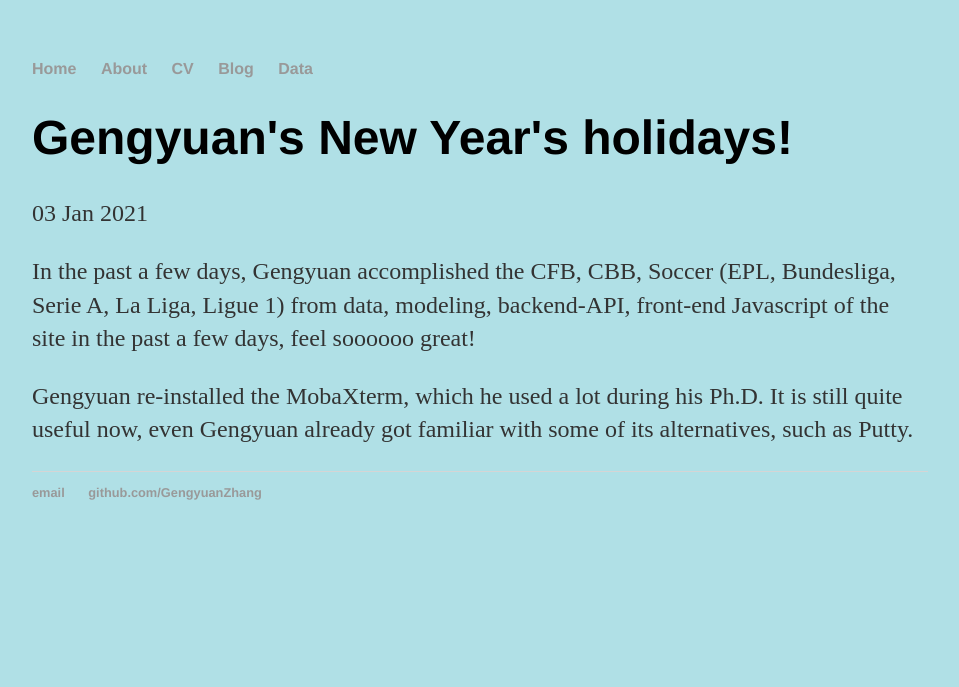
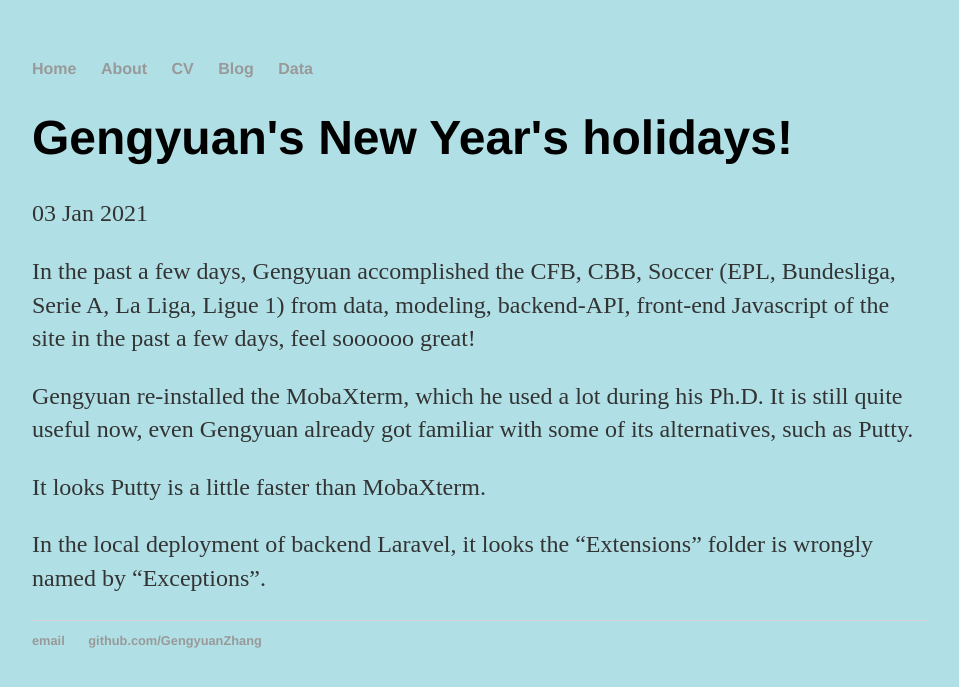
Before and after one commit to GengyuanZhang/GengyuanZhang.github.io, a Jekyll site: the page built from _posts/2021-01-03-gengyuan-zhang-full-stack-progress.md, in a window 1280 px wide. Shown: the top 687 px of the page, without its empty margins (160-1119 px from the left). Built offline with Jekyll 4.4.1, drawn with Linux system fonts in a browser that asks for light colours.

Commit message:
Update 2021-01-03-gengyuan-zhang-full-stack-progress.md

```diff
--- a/_posts/2021-01-03-gengyuan-zhang-full-stack-progress.md
+++ b/_posts/2021-01-03-gengyuan-zhang-full-stack-progress.md
@@ -7,3 +7,7 @@ date: 2021-01-03
 In the past a few days, Gengyuan accomplished the CFB, CBB, Soccer (EPL, Bundesliga, Serie A, La Liga, Ligue 1) from data, modeling, backend-API, front-end Javascript of the site in the past a few days, feel soooooo great!
 
 Gengyuan re-installed the MobaXterm, which he used a lot during his Ph.D. It is still quite useful now, even Gengyuan already got familiar with some of its alternatives, such as Putty.
+
+It looks Putty is a little faster than MobaXterm.
+
+In the local deployment of backend Laravel, it looks the "Extensions" folder is wrongly named by "Exceptions".
```
